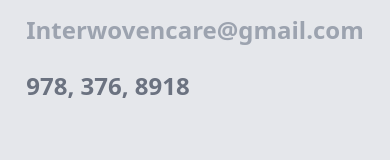
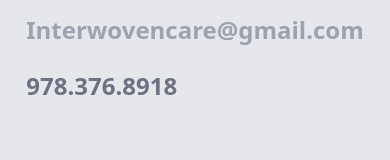
Before and after one commit to AntonBrito/next-iwc-wb, a Next.js app: page / in a window 390 px wide. Shown: the part 1848-2008 px from the top of the page. Built offline with nearby package versions, Linux system fonts and the light colour scheme.

Commit message:
Fixed a typo on the contact phone digits

```diff
--- a/components/Contact.js
+++ b/components/Contact.js
@@ -14,7 +14,7 @@
                 <div>
                         <ul href="#" className="text-gray-400 text-2xl font-bold">Interwovencare@gmail.com</ul>
                          <br></br>
-                        <ul href="#" className="text-gray-500 text-2xl font-bold">978, 376, 8918</ul>
+                        <ul href="#" className="text-gray-500 text-2xl font-bold">978.376.8918</ul>
                 </div>
             </div>
 
```
